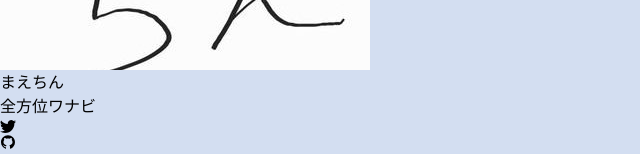
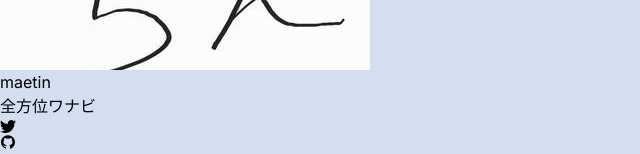
Before and after one commit to maetin0324/maetin0324.github.io, a Next.js app: page / in a window 1280 px wide. Shown: the part 348-502 px from the top of the page, without its empty margins (0-640 px from the left). Built offline with nearby package versions, Linux system fonts and the light colour scheme.

Commit message:
change main name

```diff
--- a/app/page.tsx
+++ b/app/page.tsx
@@ -8,7 +8,7 @@ export default function Home() {
   return (
     <div className="flex flex-col items-center justify-center">
       <img src="/maetin.jpg" alt="maetin" className="w-28 h-28 rounded-full" />
-      <h3 className="text-4xl font-bold mt-8">まえちん</h3>
+      <h3 className="text-4xl font-sans mt-8">maetin</h3>
       <p className="text-gray-500 mt-2">全方位ワナビ</p>
       <ul className="flex mt-4">
         <li className="mr-4">
```
